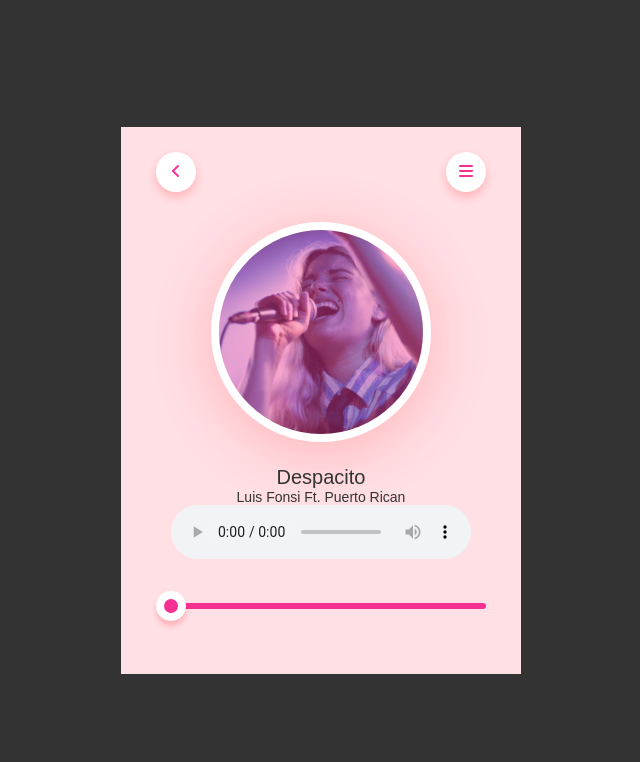
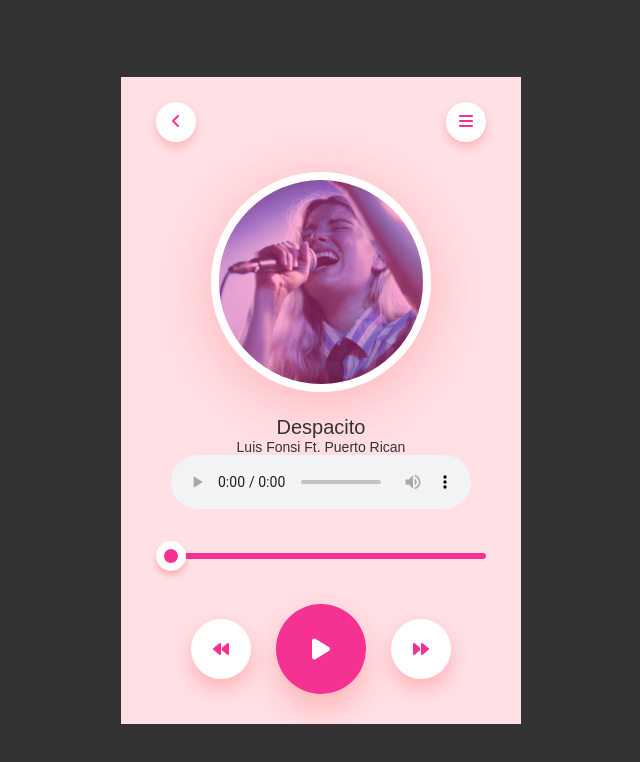
Before and after one commit to Pankajakshan-Vineeth/Music-Player, a plain HTML site: page index.html in a window 1280 px wide. Shown: the whole page, without its empty margins (319-959 px from the left). Drawn offline with Linux system fonts and the light colour scheme.

Commit message:
player ui completed

```diff
--- a/index.html
+++ b/index.html
@@ -29,6 +29,12 @@
             <source src="media/Despacito.mp3" type="audio/mpeg">
           </audio>
           <input type="range" value="0" id="progress">
+
+          <div class="controls">
+            <div><i class="fa-solid fa-backward"></i></div>
+            <div><i class="fa-solid fa-play"></i></div>
+            <div><i class="fa-solid fa-forward"></i></div>
+          </div>
       </div>
     </div>
   </body>
--- a/style.css
+++ b/style.css
@@ -74,5 +74,29 @@
     border-radius: 50%;
     border: 8px solid #fff;
     box-shadow: 0 5px 5px rgba(255, 26, 26, 0.22);
+  }
+    .controls{
+      display: flex;
+      justify-content: center;
+      align-items: center;
+    }
 
-  }
+    .controls div{
+      width: 60px;
+      height: 60px;
+      margin: 20px;
+      background: #fff;
+      display: inline-flex;
+      align-items: center;
+      justify-content: center;
+      border-radius: 50%;
+      color: #f53192;
+      box-shadow: 0 10px 20px rgba(255, 26, 26, 0.22);
+      cursor: pointer;
+    }
+
+    .controls div:nth-child(2){
+      transform: scale(1.5);
+      background: #f53192;
+      color: #fff;
+    }
```
